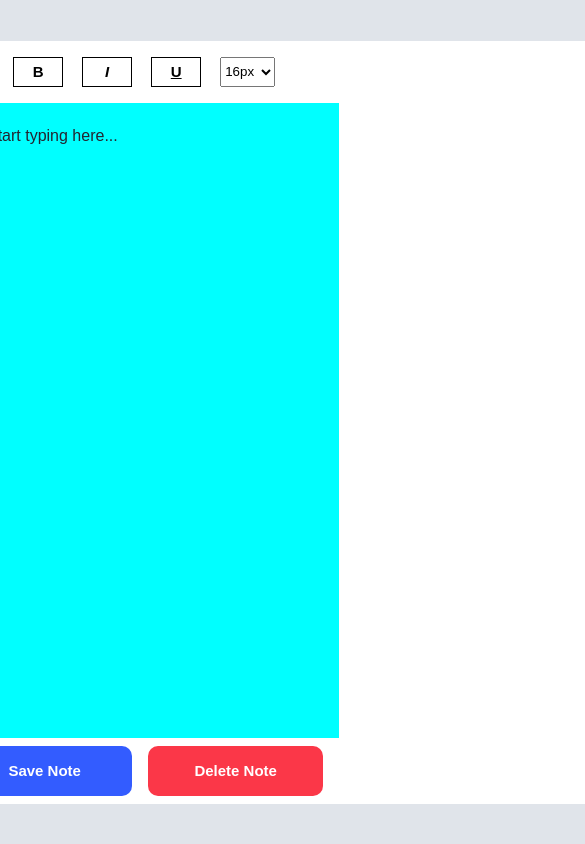
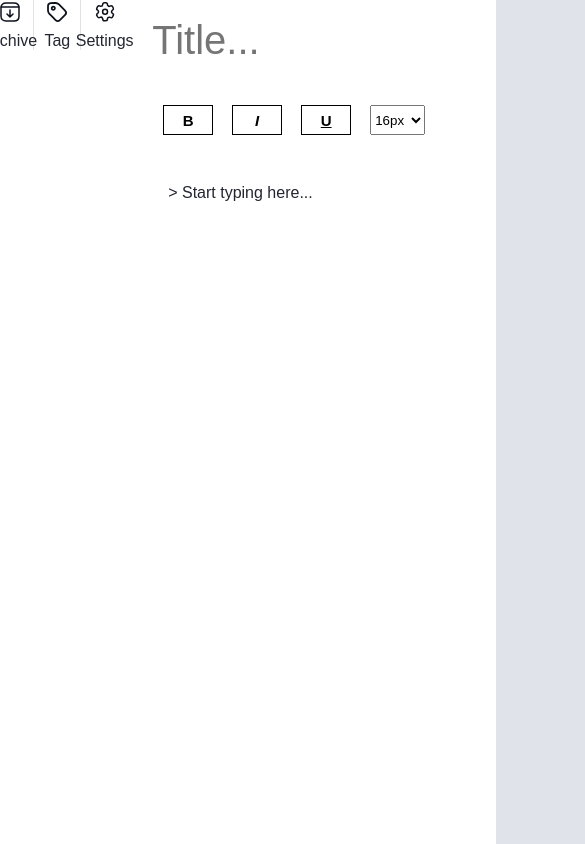
Before and after one commit to LeoLoureiro-code/NotesApp, an Angular app: page /notes in a window 390 px wide. Shown: the top 844 px of the page, 585 px wide, since content can reach past the window. Built offline with nearby package versions, Linux system fonts and the light colour scheme.

Commit message:
add grid position to component

```diff
--- a/src/components/text-editor/text-editor.component.html
+++ b/src/components/text-editor/text-editor.component.html
@@ -1,4 +1,7 @@
 <div class="text-editor-div">
+  <div class="text-details">
+    <input type="text" name="title" id="title" placeholder="Title...">
+  </div>
     <div class="toolbar">
         <button (click)="formatText('bold')" class="toolbar-text-format-btn"><b>B</b></button>
         <button (click)="formatText('italic')" class="toolbar-text-format-btn"><i>I</i></button>
--- a/src/components/text-editor/text-editor.component.scss
+++ b/src/components/text-editor/text-editor.component.scss
@@ -1,26 +1,50 @@
-
+@import "../../styles.scss";
 //To do: Make it take the rest of the page
 
-.text-editor-div{
-    width: 100%;
-    height: calc(100vh - 81px);
-    display: flex;
-    flex-direction: column;
+:host{
+    @include grid-col(10);
+    @include grid-row(10);
 
     @media (max-width: 1150px) {
-        margin-left: 0;
-        width: 100vw;
+        @include grid-col(10);
+        @include grid-row(9);
 
     }
 }
 
+.text-editor-div{
+    display: grid;
+    grid-template-rows: repeat(11, 1fr);
+
+    @include responsive-grid(md, 12);
+
+    @media (max-width: 1150px) {
+        @include grid-col(12);
+        @include grid-row(11);
+    }
+}
+
+.text-details{
+    @include grid-col(12);
+    @include grid-row(1);
+}
+
+#title{
+    height: 80px;
+    width: 100%;
+    padding: 0.5rem;
+    outline: none;
+    border: none;
+    font-size: 40px;
+}
+
 .toolbar{
+    @include grid-col(12);
+    @include grid-row(1);
+    width: 300px;
     display: flex;
     justify-content: space-evenly;
-    max-width: 250px;
     align-items: center;
-    margin-top: 1rem;
-    margin-bottom: 1rem;
 
     @media (max-width: 1150px) {
         margin-left: 0;
@@ -55,16 +79,21 @@ select{
 }
 
 .editor{
-    height: calc(100vh - 81px);
+    @include grid-col(12);
+    @include grid-row(10);
     padding: 1.5rem;
     outline: none;
-    background-color: aqua;
     display: block;
-    width: 100%;
 
     @media (max-width: 1150px) {
-        width: 100%;
+        @include grid-col(12);
+        @include grid-row(10);
     }
+}
+
+.text-editor-options{
+    @include grid-col(12);
+    @include grid-row(1);
 }
 
 .btn{
```
